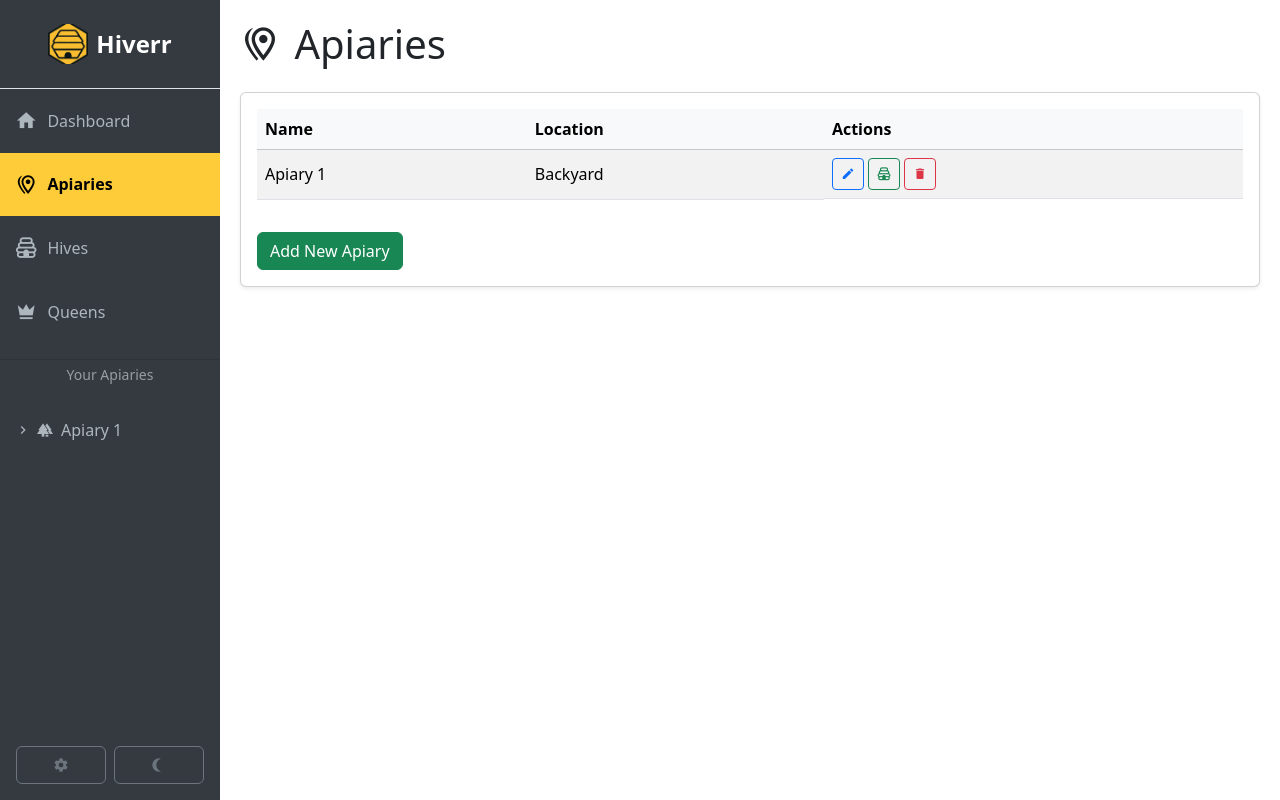
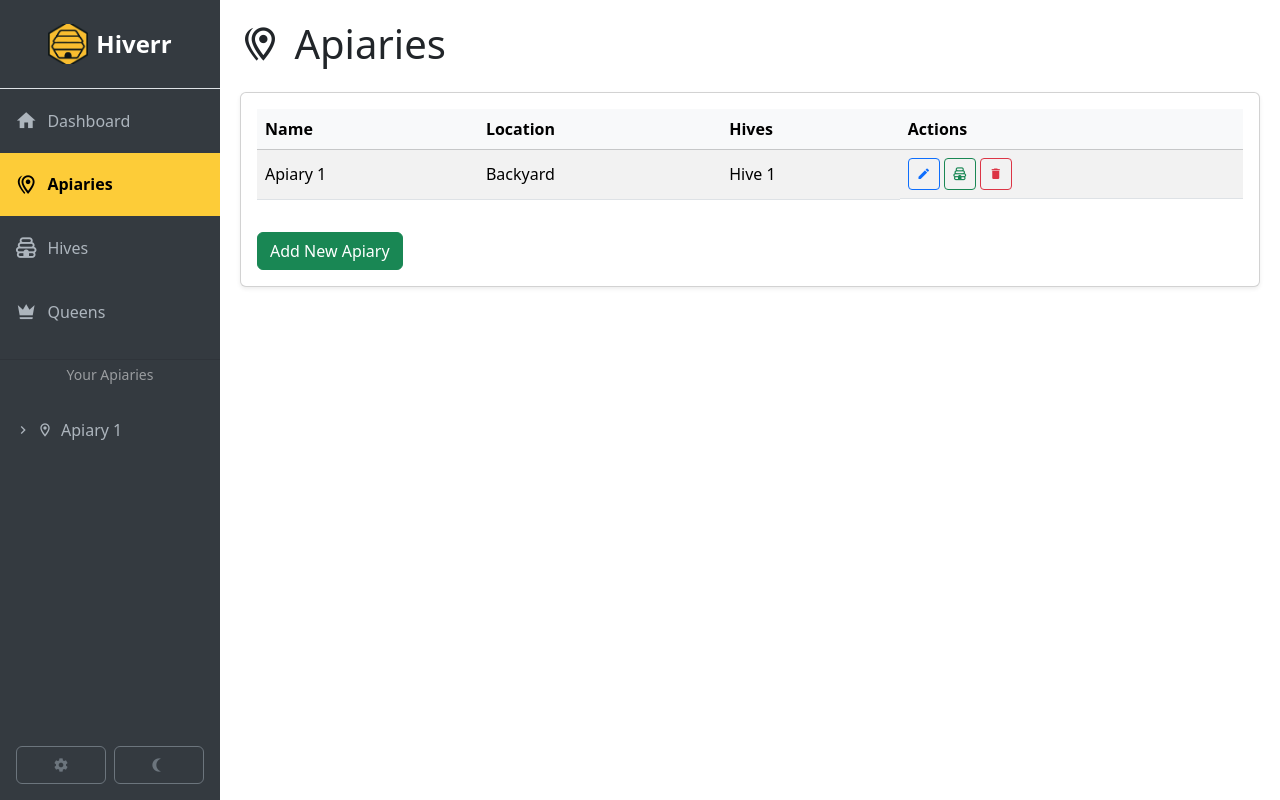
Before and after one commit to Maagdappel/Hiverr, a Flask app: page /apiaries in a window 1280 px wide. Run offline with Flask 3, Linux system fonts and the light colour scheme; the visitor is signed in with stand-in values (Sample User, id 1).

Commit message:
Enhance tables with relation info and icons

```diff
--- a/templates/apiaries.html
+++ b/templates/apiaries.html
@@ -12,6 +12,7 @@
                 <tr>
                     <th>Name</th>
                     <th>Location</th>
+                    <th>Hives</th>
                     <th>Actions</th>
                 </tr>
             </thead>
@@ -20,6 +21,9 @@
                 <tr>
                     <td>{{ apiary.name }}</td>
                     <td>{{ apiary.location }}</td>
+                    <td>
+                        {{ apiary.hives | map(attribute='name') | join(', ') if apiary.hives else 'None' }}
+                    </td>
                     <td class="d-flex gap-1">
                         <a href="/edit-apiary/{{ apiary.id }}" class="btn btn-sm btn-outline-primary" title="Edit"><i class="mdi mdi-pencil"></i></a>
                         <a href="/add-hive" class="btn btn-sm btn-outline-success" title="Add Hive"><i class="mdi mdi-beehive-outline"></i></a>
--- a/templates/base.html
+++ b/templates/base.html
@@ -133,7 +133,7 @@
             <h2 class="accordion-header" id="heading{{ apiary.id }}">
               <button class="accordion-button sidebar-accordion-button collapsed" type="button" data-bs-toggle="collapse" data-bs-target="#collapse{{ apiary.id }}" aria-expanded="false" aria-controls="collapse{{ apiary.id }}">
                 <i class="mdi mdi-chevron-right arrow-icon"></i>
-                <i class="mdi mdi-forest me-2"></i>{{ apiary.name }}
+                <i class="mdi mdi-map-marker-outline me-2"></i>{{ apiary.name }}
               </button>
             </h2>
             <div id="collapse{{ apiary.id }}" class="accordion-collapse collapse" aria-labelledby="heading{{ apiary.id }}" data-bs-parent="#apiarySidebar">
@@ -171,7 +171,9 @@
                 {% endif %}
                 <span class="text-white small">Hi {{ current_user.username }}!</span>
             </div>
-            <button type="button" class="btn btn-danger btn-sm w-100 mt-2" data-bs-toggle="modal" data-bs-target="#logoutModal">Log out</button>
+            <button type="button" class="btn btn-danger btn-sm w-100 mt-2" data-bs-toggle="modal" data-bs-target="#logoutModal">
+                <i class="mdi mdi-logout me-1"></i> Log out
+            </button>
             {% endif %}
         </div>
     </div>
@@ -204,7 +206,7 @@
                 </div>
                 <div class="modal-footer">
                     <button type="button" class="btn btn-secondary" data-bs-dismiss="modal">Cancel</button>
-                    <button type="submit" class="btn btn-danger">Log out</button>
+                    <button type="submit" class="btn btn-danger"><i class="mdi mdi-logout me-1"></i> Log out</button>
                 </div>
             </form>
         </div>
--- a/templates/hives.html
+++ b/templates/hives.html
@@ -12,6 +12,7 @@
                 <tr>
                     <th>Name</th>
                     <th>Apiary</th>
+                    <th>Queen</th>
                     <th>Actions</th>
                 </tr>
             </thead>
@@ -20,6 +21,9 @@
                 <tr>
                     <td>{{ hive.name }}</td>
                     <td>{{ hive.apiary.name }}</td>
+                    <td>
+                        {{ hive.queens[0].name if hive.queens else 'Unassigned' }}
+                    </td>
                     <td class="d-flex gap-1">
                         <a href="/edit-hive/{{ hive.id }}" class="btn btn-sm btn-outline-primary" title="Edit"><i class="mdi mdi-pencil"></i></a>
                         <a href="/add-queen" class="btn btn-sm btn-outline-success" title="Add Queen"><i class="mdi mdi-crown"></i></a>
```
